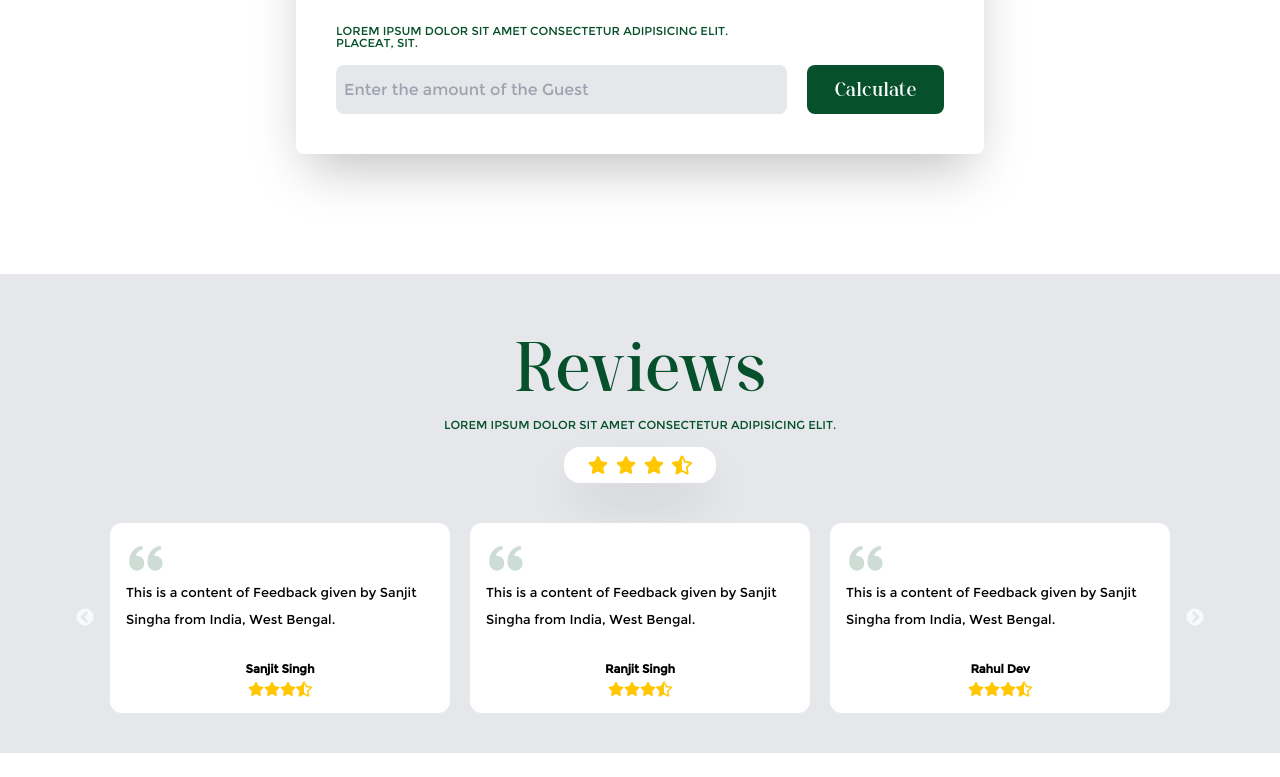
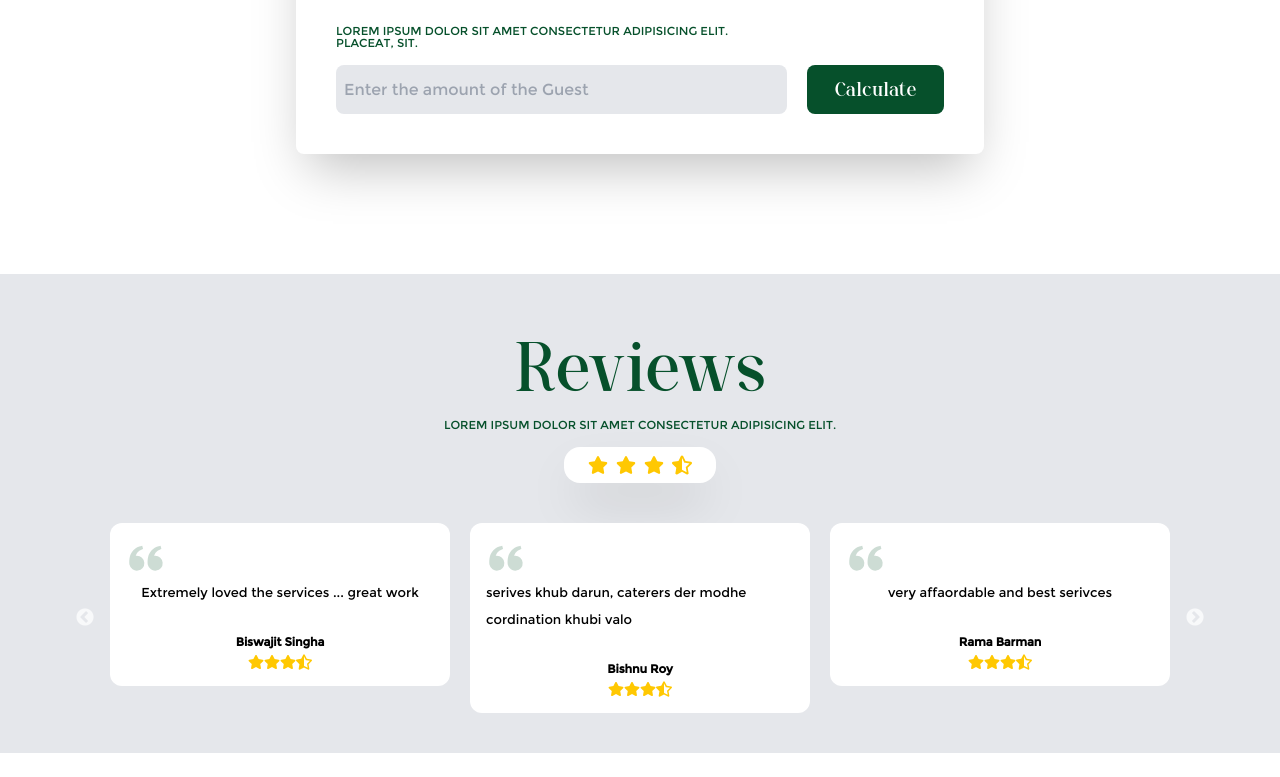
Before and after one commit to sanjitsingha/Rahul-Catering-Services, a React (Vite) app: page / in a window 1280 px wide. Shown: the part 2020-2797 px from the top of the page. Built offline with nearby package versions, Linux system fonts and the light colour scheme.

Commit message:
second commit

```diff
--- a/src/components/Feedbacks/Feedback.jsx
+++ b/src/components/Feedbacks/Feedback.jsx
@@ -79,30 +79,26 @@ const Feedback = () => {
 };
 const data = [
   {
-    name: "Sanjit Singh",
+    name: "Biswajit Singha",
     content:
-      "This is a content of Feedback given by Sanjit Singha from India, West Bengal.",
+      "Extremely loved the services ... great work ",
   },
   {
-    name: "Ranjit Singh",
+    name: "Bishnu Roy",
     content:
-      "This is a content of Feedback given by Sanjit Singha from India, West Bengal.",
+      "serives khub darun, caterers der modhe cordination khubi valo",
   },
   {
-    name: "Rahul Dev",
+    name: "Rama Barman",
     content:
-      "This is a content of Feedback given by Sanjit Singha from India, West Bengal.",
+      "very affaordable and best serivces ",
   },
   {
-    name: "Kapil Sharma",
+    name: "Pabitra Singha",
     content:
-      "This is a content of Feedback given by Sanjit Singha from India, West Bengal.",
+      "khub valo laglo Rahul Catering er services",
   },
-  {
-    name: "Tanu Singha",
-    content:
-      "This is a content of Feedback given by Sanjit Singha from India, West Bengal.",
-  },
+
 ];
 
 export default Feedback;
--- a/src/components/Home/Home.jsx
+++ b/src/components/Home/Home.jsx
@@ -13,8 +13,9 @@ const Home = () => {
           Good Serving makes <br className="hidden md:block" /> food more Tasty.
         </h1>
         <p className="font-nats uppercase md:text-[20px] mt-3 leading-5 text-[18px] text-white/70 md:leading-5">
-          It is a long established fact that a reader will be <br /> distracted
-          by the readable content of a page when looking at its layout.
+
+          At Rahul Singha Catering Services, we believe that <br />
+           good serving doesn't just enhance the taste of food; it transforms every meal into a memorable experience.
         </p>
         <div className="md:hidden mt-4">
         <Button />
```
